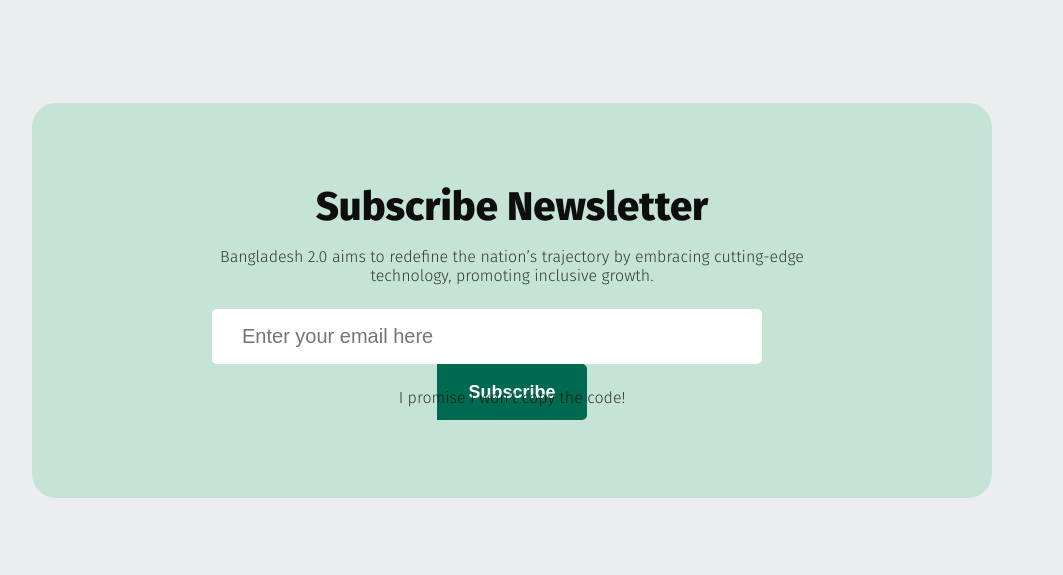
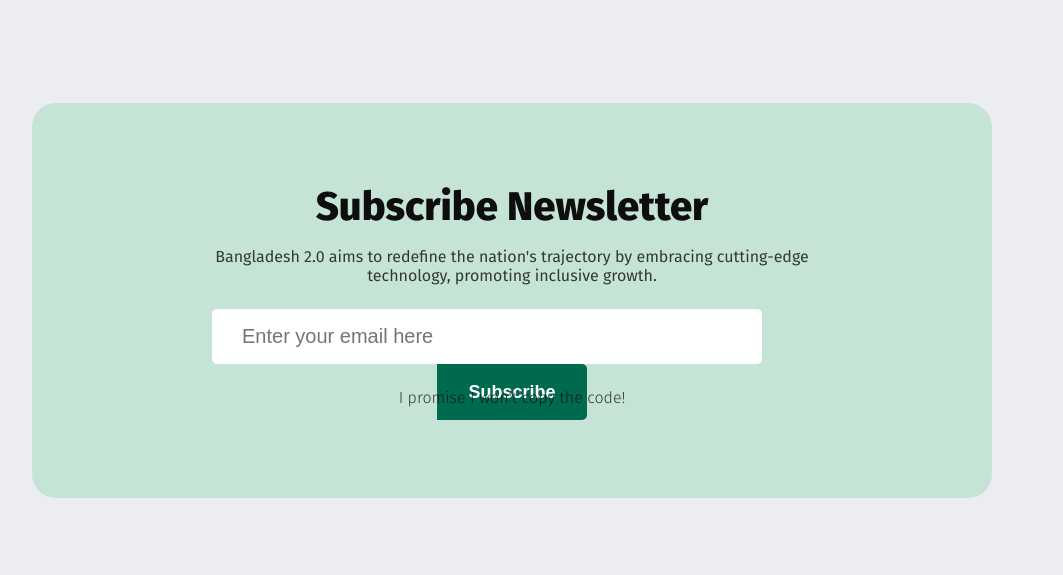
Before and after one commit to rifadbasic/B11-1st-assignment, a plain HTML site: page index.html in a window 1280 px wide. Shown: the part 4510-5085 px from the top of the page, without its empty margins (128-1191 px from the left). Drawn offline with Linux system fonts and the light colour scheme.

Commit message:
commit some solved problem

```diff
--- a/index.html
+++ b/index.html
@@ -263,7 +263,7 @@
               <div class="newsletter-item">
                 <div class="newsletter-head">
                   <h3 class="title">Subscribe Newsletter</h3>
-                  <p class="description">Bangladesh 2.0 aims to redefine the nation’s trajectory by embracing cutting-edge <br> technology, promoting inclusive growth.</p>
+                  <p class="description">Bangladesh 2.0 aims to redefine the nation's trajectory by embracing cutting-edge <br> technology, promoting inclusive growth.</p>
                 </div>
                 <div class="news-input">
                   <input type="email" placeholder="Enter your email here">
--- a/styles/main.css
+++ b/styles/main.css
@@ -454,10 +454,13 @@ header{
   border-radius: 24px;
 }
 
+
 .newsletter-head h3{
   margin-bottom: 16px;
 }
-
+.newsletter-head p{
+  font-weight: 400;
+}
 
 
 .newsletter-head{
@@ -523,7 +526,8 @@ header{
 
 .footer-img img{
   width: 50px;
-  padding: 25px 10px;cursor: pointer;
+  padding: 25px 10px;
+  cursor: pointer;
 }
 
 /* footer end */
```
